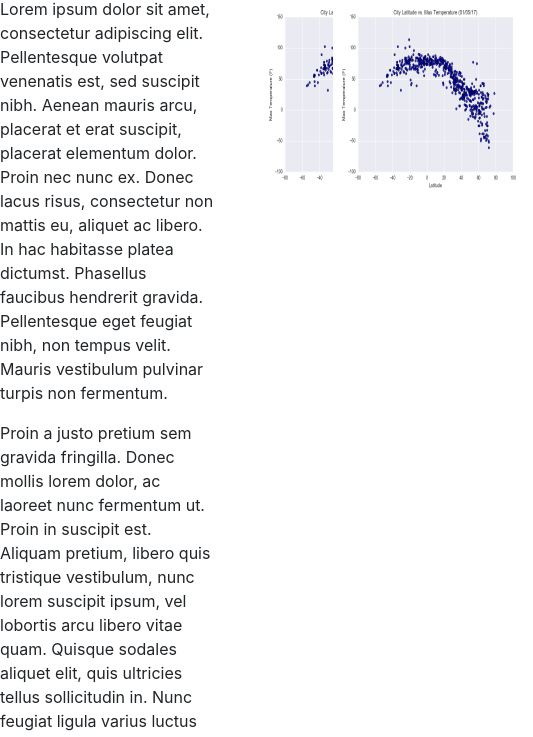
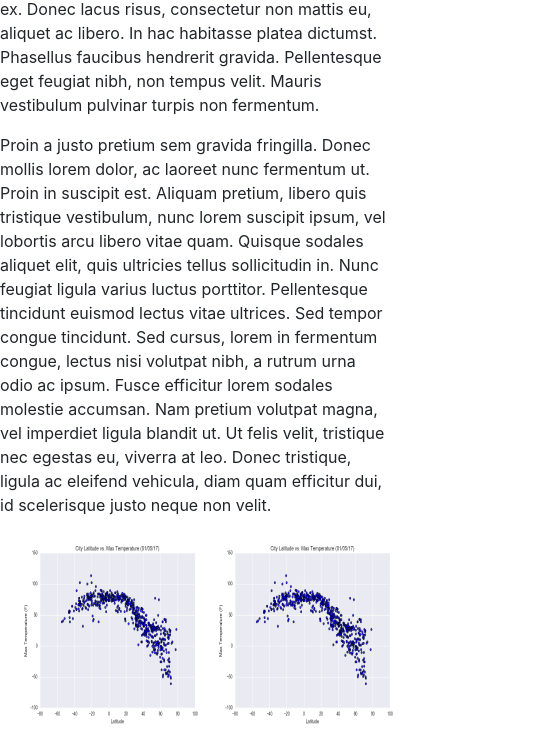
Before and after one commit to RinerAlexander/Web-Design-Challenge, a plain HTML site: page WebVisualizations/LandingPage.html in a window 390 px wide. Shown: the part 259-996 px from the top of the page, 533 px wide, since content can reach past the window. Drawn offline with nearby package versions, Linux system fonts and the light colour scheme.

Commit message:
Made landing and plot page responsive

```diff
--- a/WebVisualizations/LandingPage.html
+++ b/WebVisualizations/LandingPage.html
@@ -49,7 +49,7 @@
 
         <div class="row">
 
-            <div class="col-7">
+            <div class="col-md-12 col-lg-7">
 
                 <h1>
                     Lorem ipsum dolor sit amet
@@ -76,7 +76,7 @@
 
             </div>
 
-            <div class="col-5">
+            <div class="col-md-12 col-lg-5">
                 <div class="container">
 
                     <div class = "row">
```
Also changed, not shown: WebVisualizations/Plot1.html (+2 -2 lines).
